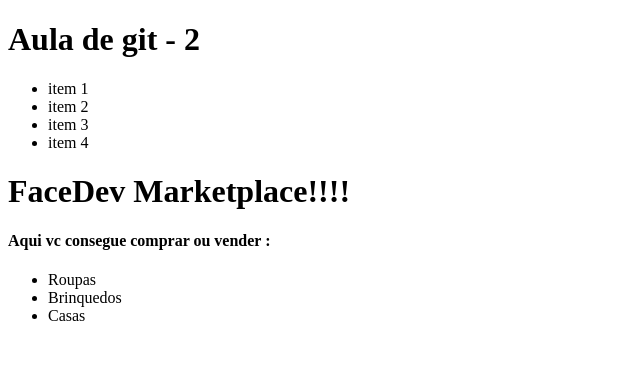
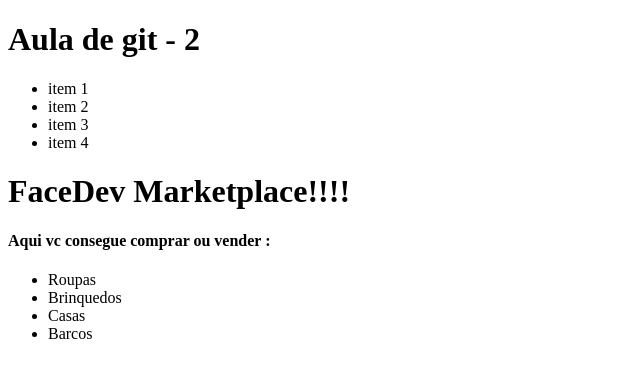
Before and after one commit to freddneos/aula-git-2021, a plain HTML site: page index.html in a window 1280 px wide. Shown: the full height of the page, 0-640 px from the left. Drawn offline with Linux system fonts and the light colour scheme.

Commit message:
implementei barcos no mkt

```diff
--- a/index.html
+++ b/index.html
@@ -23,6 +23,7 @@
         <li>Roupas</li>
         <li>Brinquedos</li>
         <li>Casas</li>
+        <li>Barcos</li>
     </ul>
 
 </body>
```
